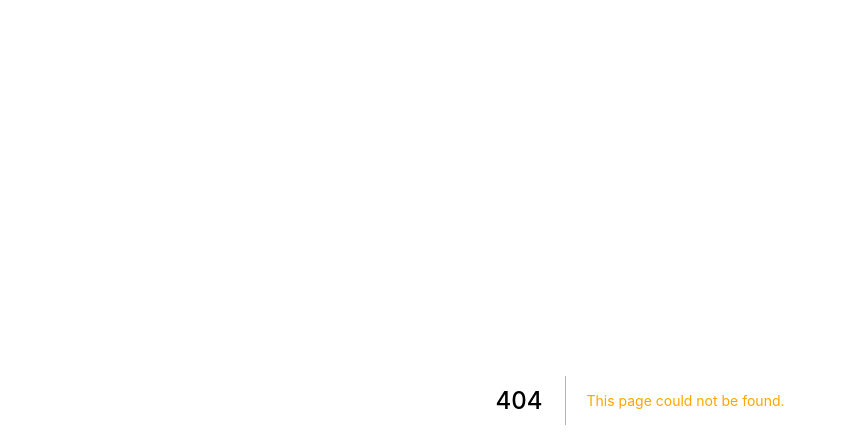
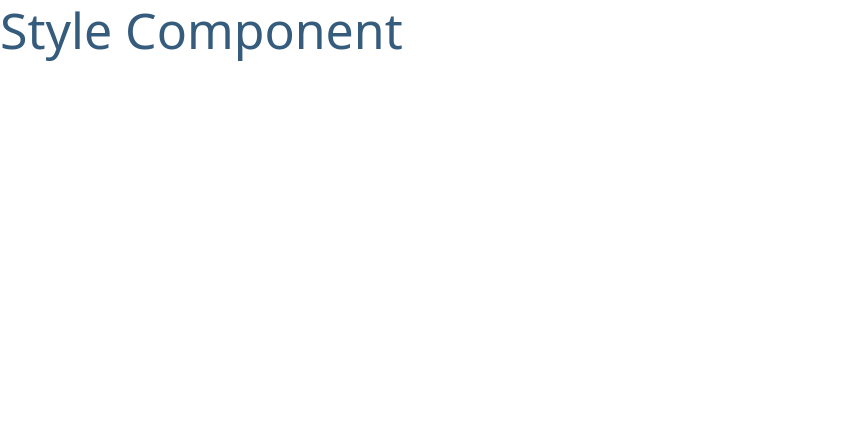
Before and after one commit to AndroPyro28/nextjs-typescript, a Next.js app: page /css-in-js in a window 1280 px wide. Before the commit this address had no page. Shown: the top 448 px of the page, without its empty margins (0-845 px from the left). Built offline with nearby package versions, Linux system fonts and the light colour scheme.

Commit message:
integrated with styled components

```diff
--- a/package.json
+++ b/package.json
@@ -9,11 +9,13 @@
     "lint": "next lint"
   },
   "dependencies": {
+    "@types/styled-components": "^5.1.25",
     "bootstrap": "^5.1.3",
     "next": "12.2.0",
     "react": "18.2.0",
     "react-dom": "18.2.0",
-    "sass": "^1.53.0"
+    "sass": "^1.53.0",
+    "styled-components": "^5.3.5"
   },
   "devDependencies": {
     "@types/node": "18.0.0",
--- a/pages/_app.tsx
+++ b/pages/_app.tsx
@@ -1,8 +1,15 @@
 import '../styles/globals.css'
 import type { AppProps } from 'next/app'
 import "bootstrap/dist/css/bootstrap.min.css"
+import {ThemeProvider} from "styled-components";
+
+const theme = {
+  colors: {
+    primary: '#355C7D'
+  }
+}
 function MyApp({ Component, pageProps }: AppProps) {
-  return <Component {...pageProps} />
+  return <ThemeProvider theme={theme} ><Component {...pageProps} /></ThemeProvider>
 }
 
 export default MyApp
--- /dev/null
+++ b/pages/css-in-js.js
@@ -0,0 +1,14 @@
+import styled from 'styled-components'
+
+const Title = styled.h1`
+    font-size:50px;
+    color: ${({theme}) => theme.colors.primary};
+`;
+
+function CSSJS () {
+    return <Title>
+        Style Component
+    </Title>
+}
+
+export default CSSJS
```
Also changed, not shown: 1 other file (tests, documents, lock files or other folders).
